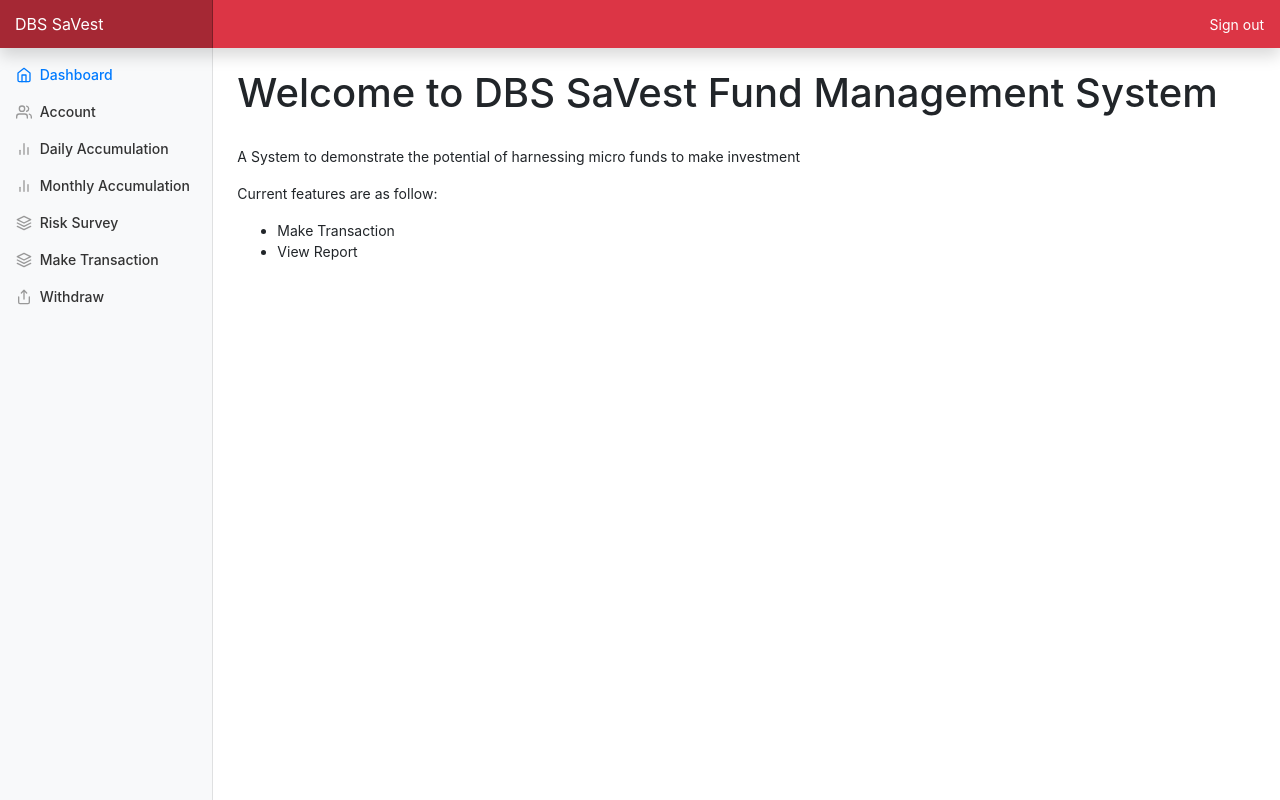
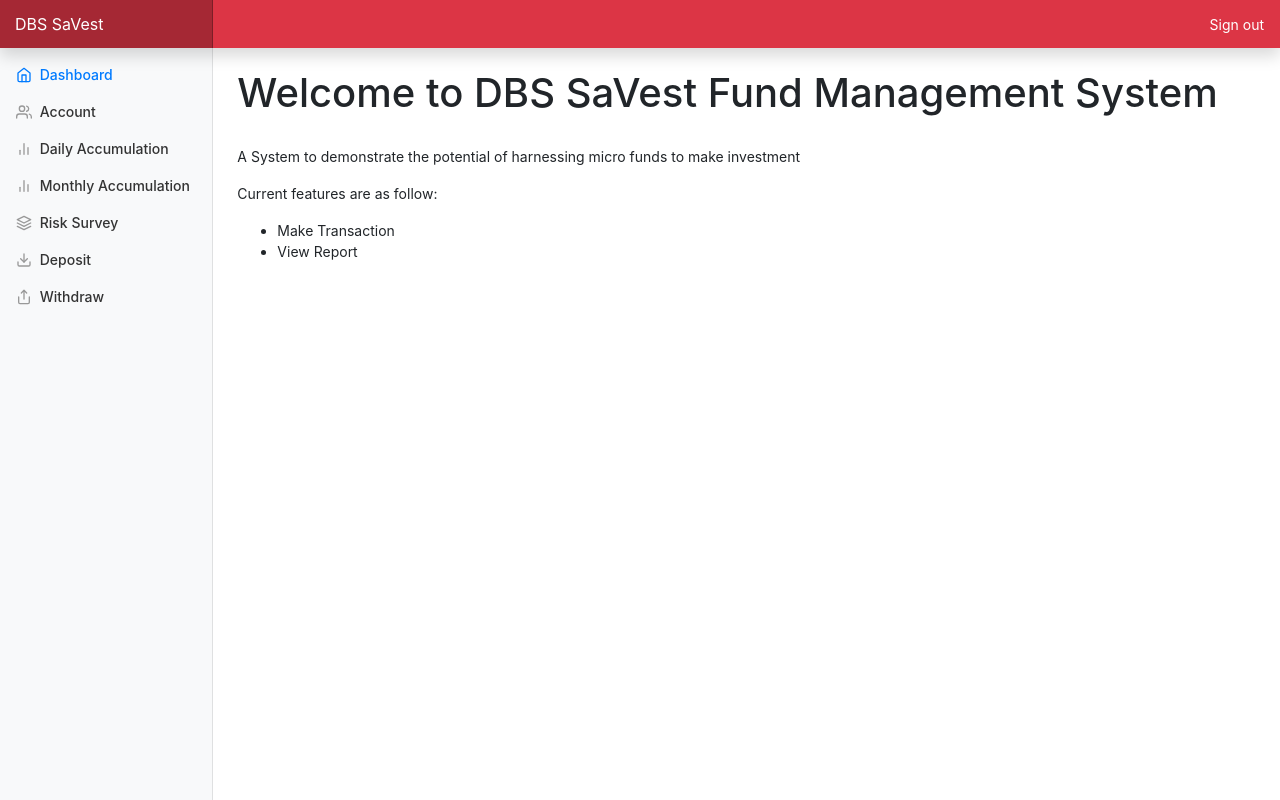
Before and after one commit to antonizhu/fundmanager, a Django app: page / in a window 1280 px wide. Run offline with Django 3.2, Linux system fonts and the light colour scheme; a user stored in the database is signed in; some libraries are stand-ins or nearby versions.

Commit message:
change "Make Transaction" to "Deposit" - make better day-to-day profit to always random positive - change Deposit icon

```diff
--- a/nusFinTech/templates/base.html
+++ b/nusFinTech/templates/base.html
@@ -146,12 +146,12 @@
             <li class="nav-item">
               <a class="nav-link" href="{% url 'services:makeTransaction' %}">
                 <svg xmlns="http://www.w3.org/2000/svg" width="24" height="24" viewBox="0 0 24 24" fill="none" stroke="currentColor"
-                  stroke-width="2" stroke-linecap="round" stroke-linejoin="round" class="feather feather-layers">
-                  <polygon points="12 2 2 7 12 12 22 7 12 2"></polygon>
-                  <polyline points="2 17 12 22 22 17"></polyline>
-                  <polyline points="2 12 12 17 22 12"></polyline>
+                  stroke-width="2" stroke-linecap="round" stroke-linejoin="round" class="feather feather-download">
+                  <path d="M21 15v4a2 2 0 0 1-2 2H5a2 2 0 0 1-2-2v-4"></path>
+                  <polyline points="7 10 12 15 17 10"></polyline>
+                  <line x1="12" y1="15" x2="12" y2="3"></line>
                 </svg>
-                Make Transaction
+                Deposit
               </a>
             </li>
             <li class="nav-item">
```
Also changed, not shown: nusFinTech/populate_db.py (+5 -4 lines), nusFinTech/db.sqlite3.
